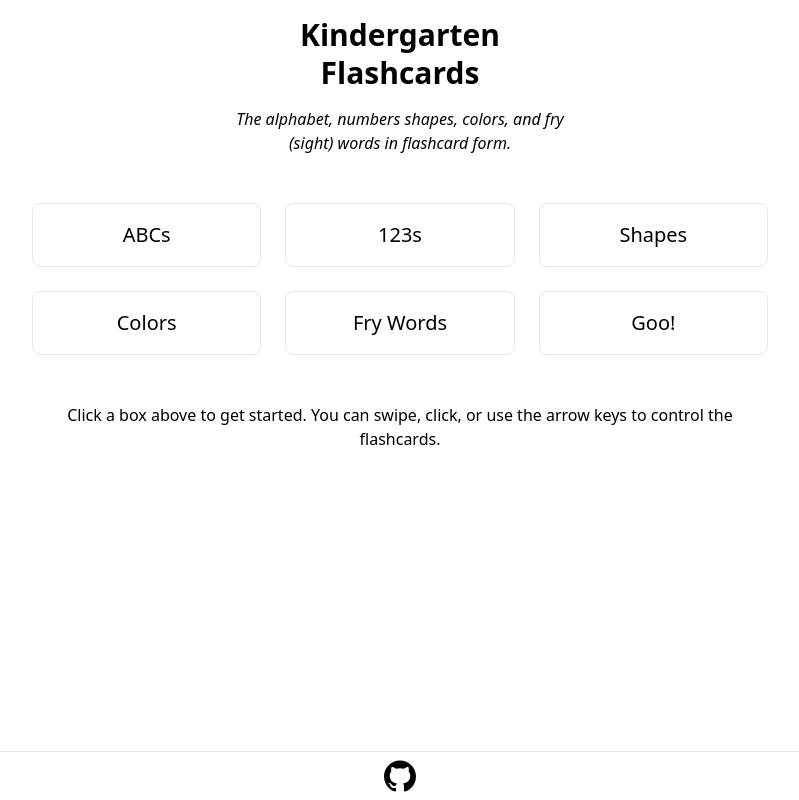
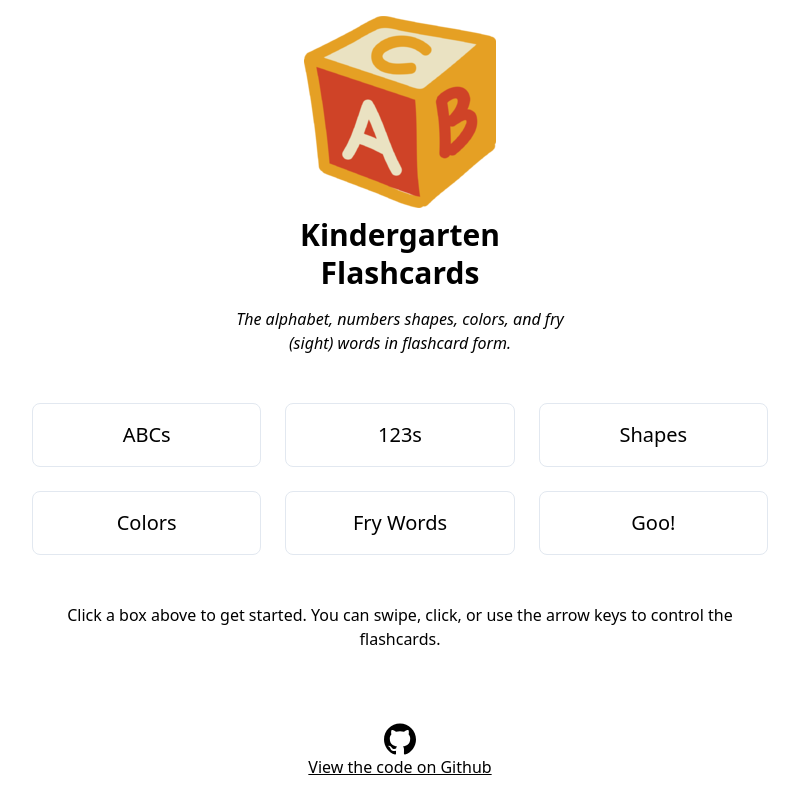
Before and after one commit to gregrickaby/preschool-flashcards, a Next.js app: page / in a window 1280 px wide. Shown: the whole page, without its empty margins (240-1039 px from the left). Built offline with nearby package versions, Linux system fonts and the light colour scheme.

Commit message:
refactor -- no sticky

```diff
--- a/components/Footer.js
+++ b/components/Footer.js
@@ -1,13 +1,20 @@
 const Footer = () => (
-  <footer className="fixed bottom-0 right-0 left-0 border-t bg-white">
+  <footer className="bg-white">
     <section className="flex flex-col justify-center items-center py-2">
       <a
+        className="underline"
         href="https://github.com/gregrickaby/kindergarten-flashcards"
         aria-label="Check out the codebase on Github"
       >
-        <svg xmlns="http://www.w3.org/2000/svg" width="32" height="32">
+        <svg
+          xmlns="http://www.w3.org/2000/svg"
+          width="32"
+          height="32"
+          className="mx-auto"
+        >
           <path d="M16 .395c-8.836 0-16 7.163-16 16 0 7.069 4.585 13.067 10.942 15.182.8.148 1.094-.347 1.094-.77 0-.381-.015-1.642-.022-2.979-4.452.968-5.391-1.888-5.391-1.888-.728-1.849-1.776-2.341-1.776-2.341-1.452-.993.11-.973.11-.973 1.606.113 2.452 1.649 2.452 1.649 1.427 2.446 3.743 1.739 4.656 1.33.143-1.034.558-1.74 1.016-2.14-3.554-.404-7.29-1.777-7.29-7.907 0-1.747.625-3.174 1.649-4.295-.166-.403-.714-2.03.155-4.234 0 0 1.344-.43 4.401 1.64 1.276-.355 2.645-.532 4.005-.539 1.359.006 2.729.184 4.008.539 3.054-2.07 4.395-1.64 4.395-1.64.871 2.204.323 3.831.157 4.234 1.026 1.12 1.647 2.548 1.647 4.295 0 6.145-3.743 7.498-7.306 7.895.574.497 1.085 1.47 1.085 2.963 0 2.141-.019 3.864-.019 4.391 0 .426.288.925 1.099.768C27.421 29.457 32 23.462 32 16.395c0-8.837-7.164-16-16-16z" />
         </svg>
+        View the code on Github
       </a>
     </section>
   </footer>
--- a/components/Header.js
+++ b/components/Header.js
@@ -2,7 +2,8 @@ import config from '@/lib/config'
 
 const Header = () => (
   <header className="max-w-sm m-auto p-4">
-    <h1 className="text-3xl font-bold leading-tight">{config.siteName}</h1>
+    <img className="mx-auto" src="/favicon/apple-icon.png" alt="site logo" />
+    <h1 className="mt-2 text-3xl font-bold leading-tight">{config.siteName}</h1>
     <p className="text-1xl my-4 italic">{config.siteDescription}</p>
   </header>
 )
```
Also changed, not shown: public/site-logo.png (added).
